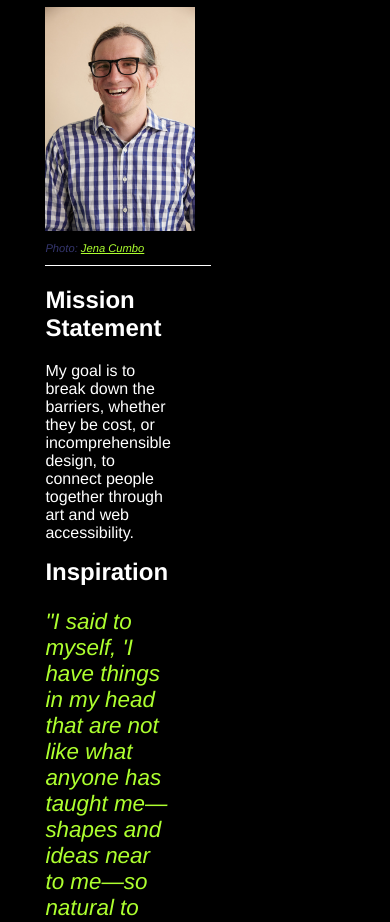
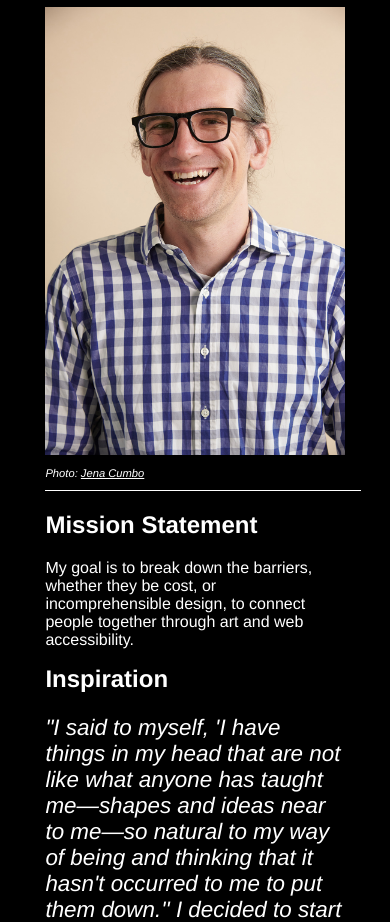
Before and after one commit to ngolebiewski/nicks-personal-page-part-2, a plain HTML site: page index.html in a window 390 px wide. Shown: the part 169-1091 px from the top of the page. Drawn offline with Linux system fonts and the light colour scheme.

Commit message:
Updated readme for part II of the personal page project. Added important to white text on mobile version

```diff
--- a/styles.css
+++ b/styles.css
@@ -165,7 +165,10 @@ padding-right: 1em;
   align-items: flex-start;
   flex-direction: column;
   width: 40%;
+}
 
+#photo>img {
+  width:100%;
 }
 
 /* ************************************************* */
@@ -218,12 +221,6 @@ section>article:nth-child(2) {
 .portfolio>section:nth-child(even) {
   background-color: #edeef2;
 }
-
-
-/* article {
-  border-bottom: thin solid #1d20ea;
-} */
-
 
 
 /* ************************************************* */
@@ -297,7 +294,7 @@ footer>div>a>img {
 @media screen and (max-width: 1000px) {
   * {
     background-color: black;
-    color: white;
+    color: white !important;
     background: black;
     background-image: black;
     }
@@ -357,7 +354,7 @@ footer>div>a>img {
     padding-right: 1em;
     border-right: none;
     margin-bottom: 20px;
-    width: 50%;
+    width: 100%;
     border-bottom: 1px solid white;
   }
   .about>section {
@@ -380,6 +377,9 @@ footer>div>a>img {
   border-bottom: 1px solid white;
   }
 
+  .home>section>section:nth-child(2) {
+    width: 100%;
+
 }
 
 /* ************************************************* */
```
Also changed, not shown: 1 other file.
